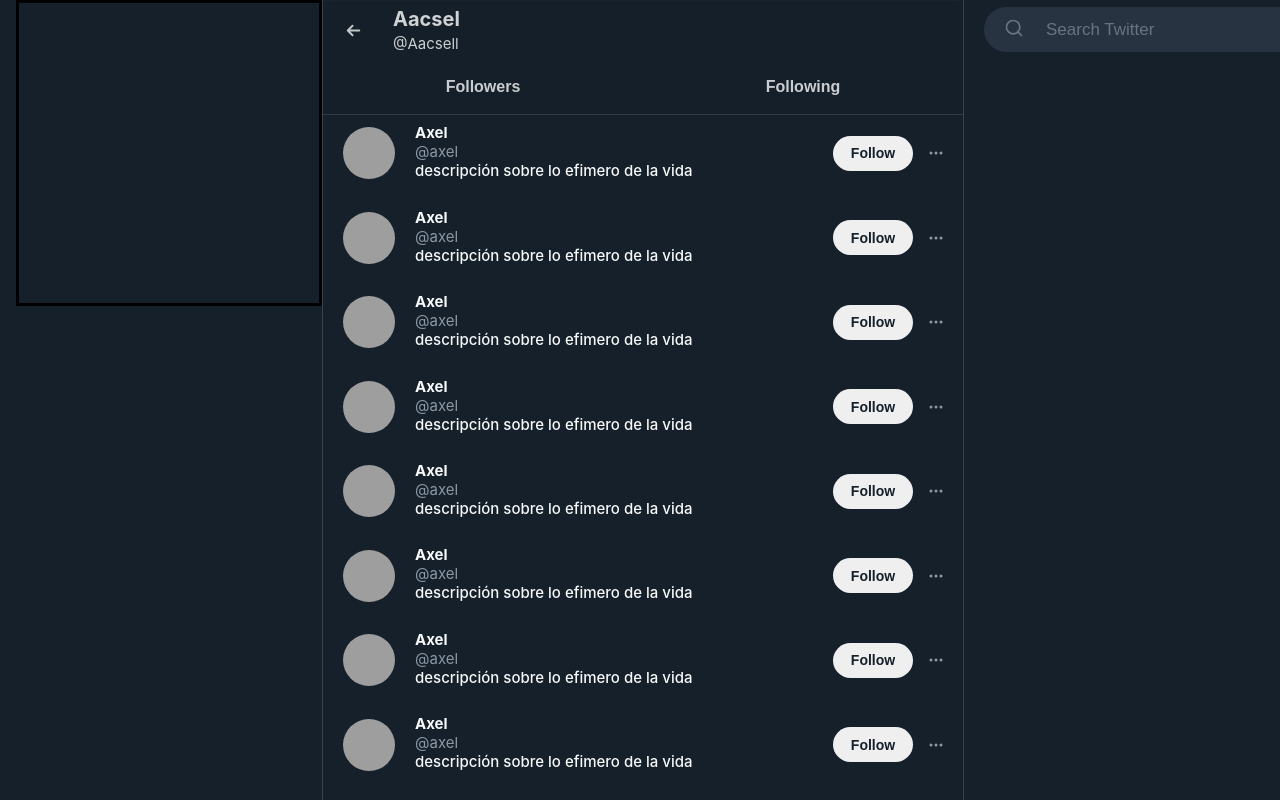
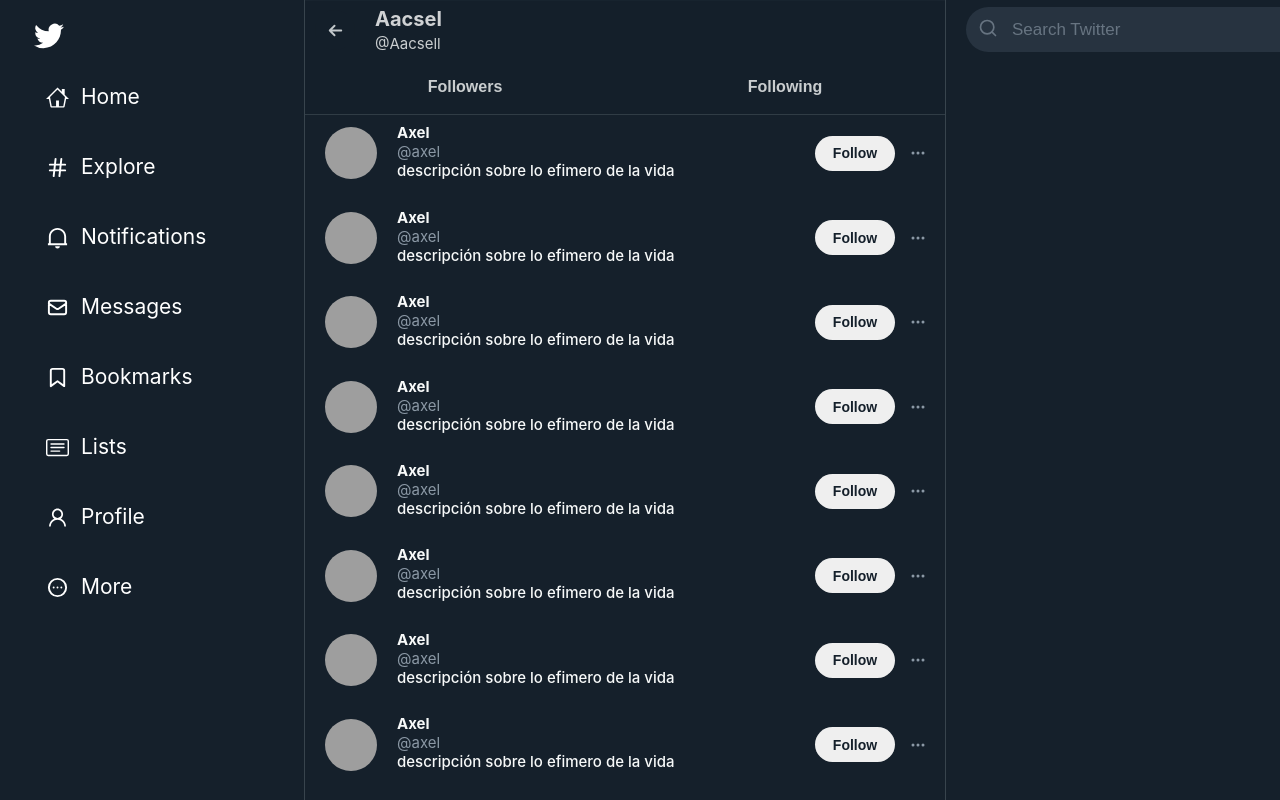
Before and after one commit to axelcola/Followers-twitter-page, a React (Create React App) app: page / in a window 1280 px wide. Shown: the top 800 px of the page. Built offline with nearby package versions, Linux system fonts and the light colour scheme; grey boxes are pictures that could not be loaded.

Commit message:
nav section added

```diff
--- a/src/App.css
+++ b/src/App.css
@@ -21,8 +21,7 @@
 
 }
 .nav-section{
-  border: solid;
-  width: 300px;
+  width: 270px;
   height: 300px;
 
 }
--- a/src/App.js
+++ b/src/App.js
@@ -1,11 +1,14 @@
 import "./App.css";
 import UserSection from "./userSection";
 import SearchSection from "./components/searchSection";
+import NavSection from "./components/navSection";
 
 function App() {
   return (
     <div className="App">
-      <div className="nav-section"></div>
+      <div className="nav-section">
+        <NavSection />
+      </div>
       <div className="users-section">
         <UserSection />
       </div>
--- /dev/null
+++ b/src/components/navSection.css
@@ -0,0 +1,58 @@
+.logo{
+    color: white;
+    margin-top: 20px
+}
+.nav-button{
+    color: white;
+    margin-top: 20px;
+    width: 150px;
+    height: 50px;
+    border-radius: 50px;
+    justify-content: left;
+    align-items: center;
+    display: flex;
+    transition: 0.2s;
+    cursor: pointer;
+
+}
+.nav-button:hover{
+    background-color: #2d3741;
+    transition: 0.2s;
+
+
+}
+.icon{
+    margin-left: 12px;
+    margin-right: 12px;
+}
+.button-text{
+    font-weight: 400;
+    font-size: 21px;
+    margin-top: 10px;
+}
+.section{
+    display: flex;
+    flex-direction: column;
+    align-items: flex-start;
+}
+.nav-button.notifications{
+    width: 200px;
+}
+.nav-button.home{
+    width: 140px;
+}
+.nav-button.explore{
+    width: 150px;
+}
+.nav-button.messages{
+    width: 170px;
+}
+.nav-button.bookmarks{
+    width: 185px;
+}
+.nav-button.lists{
+    width: 120px;
+}
+.nav-button.more{
+    width: 130px;
+}
--- /dev/null
+++ b/src/components/navSection.js
@@ -0,0 +1,68 @@
+import { BsTwitter } from "react-icons/bs";
+import { GoHome } from "react-icons/go";
+import { FiHash } from "react-icons/fi";
+import { RiNotification2Line } from "react-icons/ri";
+import { HiOutlineMail } from "react-icons/hi";
+import { FiBookmark } from "react-icons/fi";
+import { BsCardText } from "react-icons/bs";
+import { AiOutlineUser } from "react-icons/ai";
+import { HiOutlineDotsCircleHorizontal } from "react-icons/hi";
+import "./navSection.css";
+const NavSection = () => {
+  return (
+    <div className="section">
+      <div className="logo">
+        <BsTwitter size={30} />
+      </div>
+      <div className="nav-button home">
+        <div className="icon">
+          <GoHome size={23} />
+        </div>
+        <h1 className="button-text">Home</h1>
+      </div>
+      <div className="nav-button explore">
+        <div className="icon">
+          <FiHash size={23} />
+        </div>
+        <h1 className="button-text">Explore</h1>
+      </div>
+      <div className="nav-button notifications">
+        <div className="icon">
+          <RiNotification2Line size={23} />
+        </div>
+        <h1 className="button-text">Notifications</h1>
+      </div>
+      <div className="nav-button messages">
+        <div className="icon">
+          <HiOutlineMail size={23} />
+        </div>
+        <h1 className="button-text">Messages</h1>
+      </div>
+      <div className="nav-button bookmarks">
+        <div className="icon">
+          <FiBookmark size={23} />
+        </div>
+        <h1 className="button-text">Bookmarks</h1>
+      </div>
+      <div className="nav-button lists">
+        <div className="icon">
+          <BsCardText size={23} />
+        </div>
+        <h1 className="button-text">Lists</h1>
+      </div>
+      <div className="nav-button profile">
+        <div className="icon">
+          <AiOutlineUser size={23} />
+        </div>
+        <h1 className="button-text">Profile</h1>
+      </div>
+      <div className="nav-button more">
+        <div className="icon">
+          <HiOutlineDotsCircleHorizontal size={23} />
+        </div>
+        <h1 className="button-text">More</h1>
+      </div>
+    </div>
+  );
+};
+export default NavSection;
--- a/src/components/searcher.css
+++ b/src/components/searcher.css
@@ -27,7 +27,6 @@
     box-sizing: border-box;
 
     width: 70%;
-    color: #1e1e1e;
 
 }
 ::placeholder { /* Chrome, Firefox, Opera, Safari 10.1+ */
```
